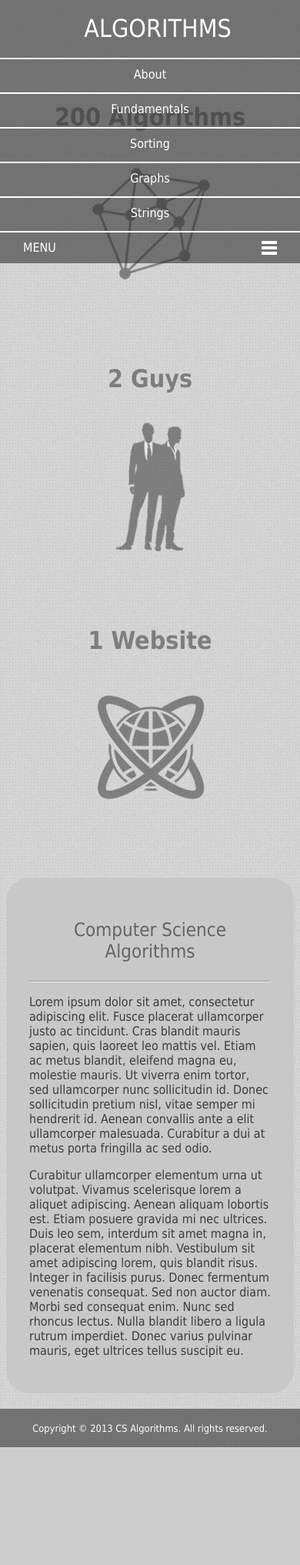
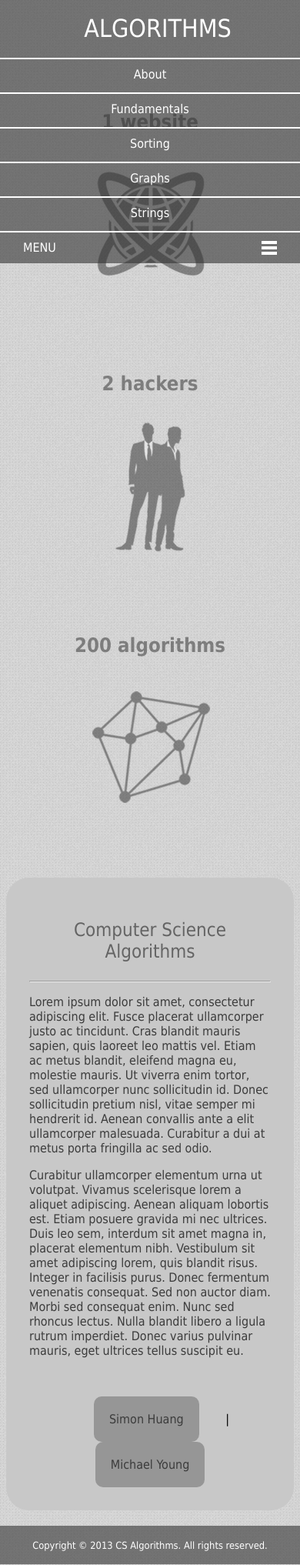
Before and after one commit to ayoungprogrammer/CSHandbook, a PHP site: page / in a window 390 px wide. Shown: the whole page at 77% size. Before the commit the page ends 1880 px from the top, so only its background shows below. Run offline with PHP 8.4, Linux system fonts and the light colour scheme; some libraries are stand-ins or nearby versions.

Commit message:
adjusted banner items and added links to personal websites

```diff
--- a/index.html
+++ b/index.html
@@ -4,6 +4,7 @@
 	<title>CS Algorithm Wiki</title>
 
 	<link type="text/css" rel="stylesheet" href="main.css">
+    <link type="text/css" rel="stylesheet" href="mainResponsive.css">
 
 	<meta name="viewport" content="width=device-width, initial-scale=1">
 
@@ -30,13 +31,13 @@
 
     <div class="banner container">
         <div class="row">
-            <span>200 Algorithms</span>
+            <span>1 website</span>
         </div>
         <div class="row">
-            <span>2 Guys</span>
+            <span>2 hackers</span>
         </div>
         <div class="row">
-            <span>1 Website</span>
+            <span>200 algorithms</span>
         </div>
     </div>
 
@@ -47,8 +48,11 @@
             <hr/>
             <p>Lorem ipsum dolor sit amet, consectetur adipiscing elit. Fusce placerat ullamcorper justo ac tincidunt. Cras blandit mauris sapien, quis laoreet leo mattis vel. Etiam ac metus blandit, eleifend magna eu, molestie mauris. Ut viverra enim tortor, sed ullamcorper nunc sollicitudin id. Donec sollicitudin pretium nisl, vitae semper mi hendrerit id. Aenean convallis ante a elit ullamcorper malesuada. Curabitur a dui at metus porta fringilla ac sed odio.</p>
             <p> Curabitur ullamcorper elementum urna ut volutpat. Vivamus scelerisque lorem a aliquet adipiscing. Aenean aliquam lobortis est. Etiam posuere gravida mi nec ultrices. Duis leo sem, interdum sit amet magna in, placerat elementum nibh. Vestibulum sit amet adipiscing lorem, quis blandit risus. Integer in facilisis purus. Donec fermentum venenatis consequat. Sed non auctor diam. Morbi sed consequat enim. Nunc sed rhoncus lectus. Nulla blandit libero a ligula rutrum imperdiet. Donec varius pulvinar mauris, eget ultrices tellus suscipit eu.</p>
+
+            <aside>
+                <a href="http://simon-huang.ca">Simon Huang</a> | <a href="http://ayoungprogrammer.com">Michael Young</a>
+            </aside>
         </article>
-
     </div>
 
 
@@ -59,37 +63,6 @@
     <script src="https://ajax.googleapis.com/ajax/libs/jquery/1.7.2/jquery.min.js"></script>
 
 
-    <script>
-        $(document).ready(function() {
-            var pull 		= $('#pull');
-            menu 		= $('nav ul');
-            menuHeight	= menu.height();
-
-            $(pull).on('click', function(e) {
-
-                console.log(menu.css("height"));
-                if (menu.css("display")=="none"){
-                    menu.slideDown();
-
-                }
-                else{
-                    menu.slideUp();
-
-                }
-            });
-            $(window).resize(function(){
-                var w = $(window).width();
-                if(w > 320 && menu.is(':hidden')) {
-                    menu.removeAttr('style');
-                }
-            });
-            $(window).resize(function(){
-                var w = $(window).width();
-                if(w < 700) {
-                    menu.slideUp(0);
-                }
-            });
-        });
-    </script>
+    <script type="text/javascript" src="responsiveNav.js"></script>
 </body>
 </html>
--- a/main.css
+++ b/main.css
@@ -90,18 +90,18 @@ header{
     }
         .row span{
             font-weight: 600;
-            font-size: 2em;
-            line-height: 2em;
+            font-size: 1.6em;
+            line-height: 3em;
             display: block;
         }
         .row:nth-child(1){
-            background: url('icon-algorithms.png');
+            background: url('icon-website.png');
         }
         .row:nth-child(2){
             background: url('icon-guys.png');
         }
         .row:nth-child(3){
-            background: url('icon-website.png');
+            background: url('icon-algorithms.png');
         }
 
 
@@ -124,6 +124,31 @@ padding:30px;
         color: rgb(60,60,60);
     }
 
+    .wrapper aside{
+        text-align: center;
+        margin-top: 50px;
+        }
+        aside a{
+            -webkit-transition: all 0.5s  ease;
+            -moz-transition: all 0.5s  ease;
+            -o-transition: all 0.5s  ease;
+            display:inline-block;
+            width: auto;
+            margin:0 30px;
+            padding: 20px;
+            background: rgb(150,150,150);
+            text-decoration: none;
+            color: rgb(60,60,60);
+            border-radius: 10px;
+        }
+        aside a:hover{
+            -webkit-transition: all 0.5s  ease;
+            -moz-transition: all 0.5s  ease;
+            -o-transition: all 0.5s  ease;
+            background: rgb(100,150,200);
+            color:white;
+        }
+
 
 
 /*FOOTER*/
@@ -138,82 +163,3 @@ footer{
     font-size:0.8em;
     color:white;
 }
-/*RESPONSIVE*/
-@viewport{
-    zoom: 1.0;
-    width: device-width;
-}
-@-ms-viewport{
-    width: extend-to-zoom;
-    zoom: 1.0;
-}
-@media screen and (max-width: 700px) {
-header{
-	width:100%;
-	height:auto;
-    background-color: rgba(50,50,50,0.6);
-	position:absolute;
-	top:0;
-	left:0;
-	}
-	#navContainer{
-		max-width:900px;
-		height:auto;
-		margin:auto;
-		padding:0;
-		}
-		#logo{
-			width:100%;
-			text-align:center;
-			color:white;
-			}
-		nav{
-			height:auto;
-			width:100%;
-			padding:0;
-			text-align:center;
-			}
-			nav ul{
-				padding:0;
-				margin:0;
-			}
-			nav li{
-				display:block;
-				height:45px;
-			}
-			nav li a{
-				box-sizing:border-box;
-				-moz-box-sizing:border-box;
-				-webkit-box-sizing:border-box;
-				text-decoration:none;
-				color:white;
-				width:100%;
-				height:100%;
-				display:block;
-				padding:10px;
-				border-radius:0;
-				border-top: 2px solid white;
-			}
-			nav #pull {
-				border-top: 2px solid white;
-				font-weight:normal;
-				box-sizing:border-box;
-				-moz-box-sizing:border-box;
-				-webkit-box-sizing:border-box;
-				text-decoration:none;
-				color:white;
-				text-align:left;
-				display: block;
-				width: 100%;
-				position: relative;
-				padding:10px 20px 10px 30px;
-			}
-			nav #pull:after {
-				content:"";
-				background: url('nav-icon.png') no-repeat;
-				width: 30px;
-				height: 30px;
-				float:right;
-			}
-
-}
--- /dev/null
+++ b/mainResponsive.css
@@ -0,0 +1,78 @@
+@viewport{
+    zoom: 1.0;
+    width: device-width;
+}
+@-ms-viewport{
+    width: extend-to-zoom;
+    zoom: 1.0;
+}
+@media screen and (max-width: 700px) {
+header{
+	width:100%;
+	height:auto;
+    background-color: rgba(50,50,50,0.6);
+	position:absolute;
+	top:0;
+	left:0;
+	}
+	#navContainer{
+		max-width:900px;
+		height:auto;
+		margin:auto;
+		padding:0;
+		}
+		#logo{
+			width:100%;
+			text-align:center;
+			color:white;
+			}
+		nav{
+			height:auto;
+			width:100%;
+			padding:0;
+			text-align:center;
+			}
+			nav ul{
+				padding:0;
+				margin:0;
+			}
+			nav li{
+				display:block;
+				height:45px;
+			}
+			nav li a{
+				box-sizing:border-box;
+				-moz-box-sizing:border-box;
+				-webkit-box-sizing:border-box;
+				text-decoration:none;
+				color:white;
+				width:100%;
+				height:100%;
+				display:block;
+				padding:10px;
+				border-radius:0;
+				border-top: 2px solid white;
+			}
+			nav #pull {
+				border-top: 2px solid white;
+				font-weight:normal;
+				box-sizing:border-box;
+				-moz-box-sizing:border-box;
+				-webkit-box-sizing:border-box;
+				text-decoration:none;
+				color:white;
+				text-align:left;
+				display: block;
+				width: 100%;
+				position: relative;
+				padding:10px 20px 10px 30px;
+			}
+			nav #pull:after {
+				content:"";
+				background: url('nav-icon.png') no-repeat;
+				width: 30px;
+				height: 30px;
+				float:right;
+			}
+
+}
--- /dev/null
+++ b/responsiveNav.js
@@ -0,0 +1,30 @@
+$(document).ready(function() {
+    var pull 		= $('#pull');
+    menu 		= $('nav ul');
+    menuHeight	= menu.height();
+
+    $(pull).on('click', function(e) {
+
+        console.log(menu.css("height"));
+        if (menu.css("display")=="none"){
+            menu.slideDown();
+
+        }
+        else{
+            menu.slideUp();
+
+        }
+    });
+    $(window).resize(function(){
+        var w = $(window).width();
+        if(w > 320 && menu.is(':hidden')) {
+            menu.removeAttr('style');
+        }
+    });
+    $(window).resize(function(){
+        var w = $(window).width();
+        if(w < 700) {
+            menu.slideUp(0);
+        }
+    });
+});
```
